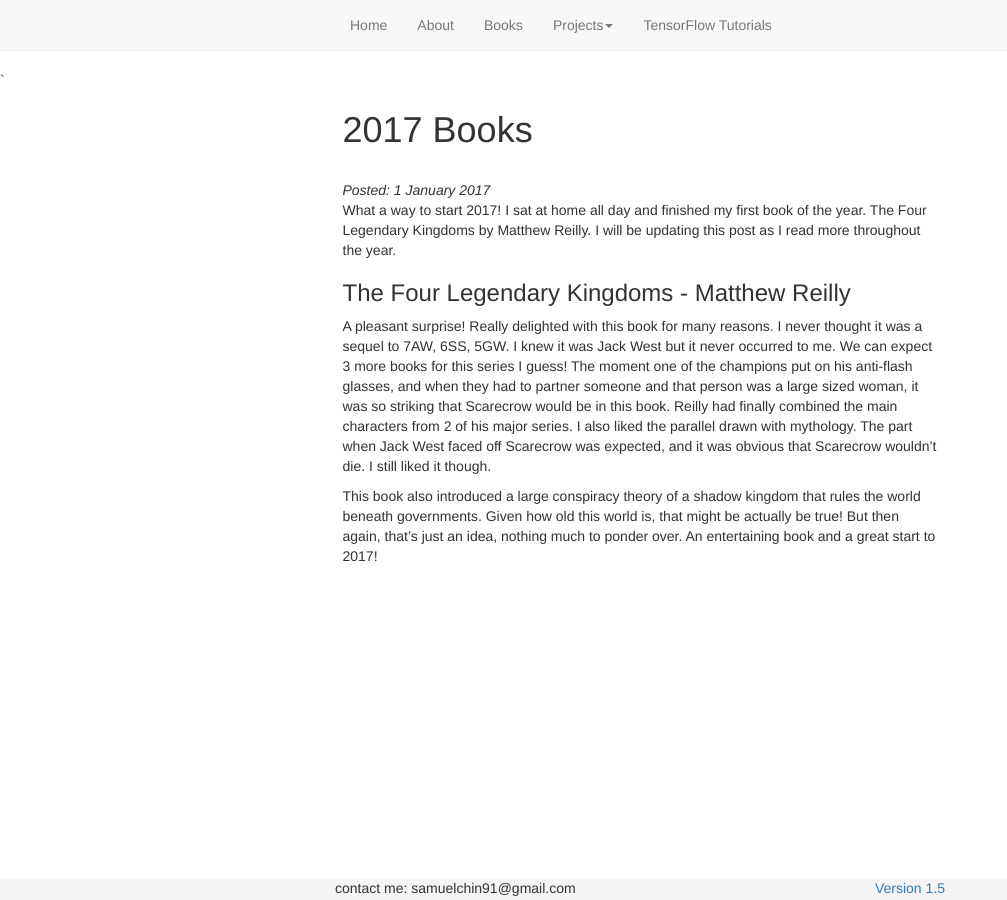
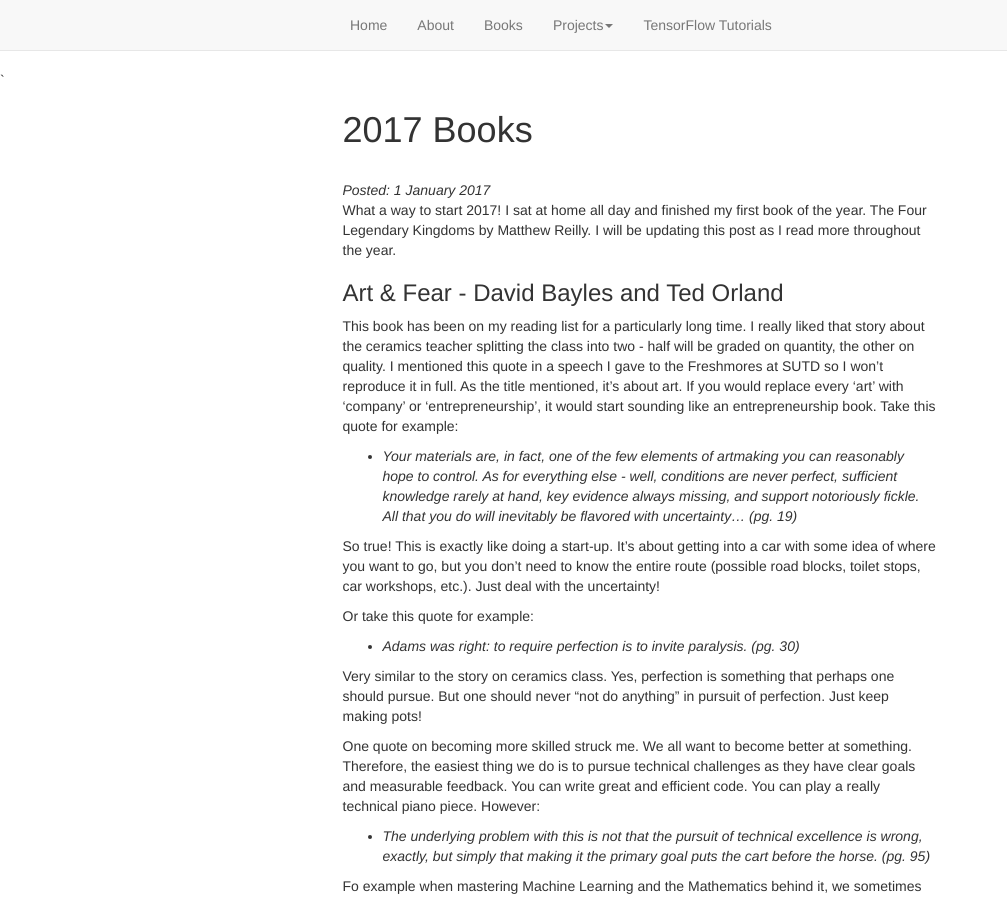
Before and after one commit to sspeng/jkschin.github.io, a Jekyll site: the page built from _posts/2017-01-01-2017-books.md, in a window 1280 px wide and 900 px high. Shown: the whole window, without its empty margins (0-1007 px from the left). Built offline with Jekyll 4.4.1, drawn with Linux system fonts in a browser that asks for light colours; nearby versions of some CDN libraries; some of the changed text lies outside the part shown.

Commit message:
art and fear

```diff
--- a/_posts/2017-01-01-2017-books.md
+++ b/_posts/2017-01-01-2017-books.md
@@ -7,6 +7,27 @@
 
 What a way to start 2017! I sat at home all day and finished my first book of the year. The Four Legendary Kingdoms by Matthew Reilly. I will be updating this post as I read more throughout the year.
 
+### Art & Fear - David Bayles and Ted Orland
+This book has been on my reading list for a particularly long time. I really liked that story about the ceramics teacher splitting the class into two - half will be graded on quantity, the other on quality. I mentioned this quote in a speech I gave to the Freshmores at SUTD so I won't reproduce it in full. As the title mentioned, it's about art. If you would replace every 'art' with 'company' or 'entrepreneurship', it would start sounding like an entrepreneurship book. Take this quote for example:
+
+- *Your materials are, in fact, one of the few elements of artmaking you can reasonably hope to control. As for everything else - well, conditions are never perfect, sufficient knowledge rarely at hand, key evidence always missing, and support notoriously fickle. All that you do will inevitably be flavored with uncertainty... (pg. 19)*
+
+So true! This is exactly like doing a start-up. It's about getting into a car with some idea of where you want to go, but you don't need to know the entire route (possible road blocks, toilet stops, car workshops, etc.). Just deal with the uncertainty!
+
+Or take this quote for example:
+
+- *Adams was right: to require perfection is to invite paralysis. (pg. 30)*
+
+Very similar to the story on ceramics class. Yes, perfection is something that perhaps one should pursue. But one should never "not do anything" in pursuit of perfection. Just keep making pots!
+
+One quote on becoming more skilled struck me. We all want to become better at something. Therefore, the easiest thing we do is to pursue technical challenges as they have clear goals and measurable feedback. You can write great and efficient code. You can play a really technical piano piece. However:
+
+- *The underlying problem with this is not that the pursuit of technical excellence is wrong, exactly, but simply that making it the primary goal puts the cart before the horse. (pg. 95)*
+
+Fo example when mastering Machine Learning and the Mathematics behind it, we sometimes forget to think creatively and miss out some possible insights!
+
+Overall, a great book I highly recommend to everyone. Artists, programmers, and entrepreneurs alike.
+
 ### The Four Legendary Kingdoms - Matthew Reilly
 A pleasant surprise! Really delighted with this book for many reasons. I never thought it was a sequel to 7AW, 6SS, 5GW. I knew it was Jack West but it never occurred to me. We can expect 3 more books for this series I guess! The moment one of the champions put on his anti-flash glasses, and when they had to partner someone and that person was a large sized woman, it was so striking that Scarecrow would be in this book. Reilly had finally combined the main characters from 2 of his major series. I also liked the parallel drawn with mythology. The part when Jack West faced off Scarecrow was expected, and it was obvious that Scarecrow wouldn't die. I still liked it though.
 
```
